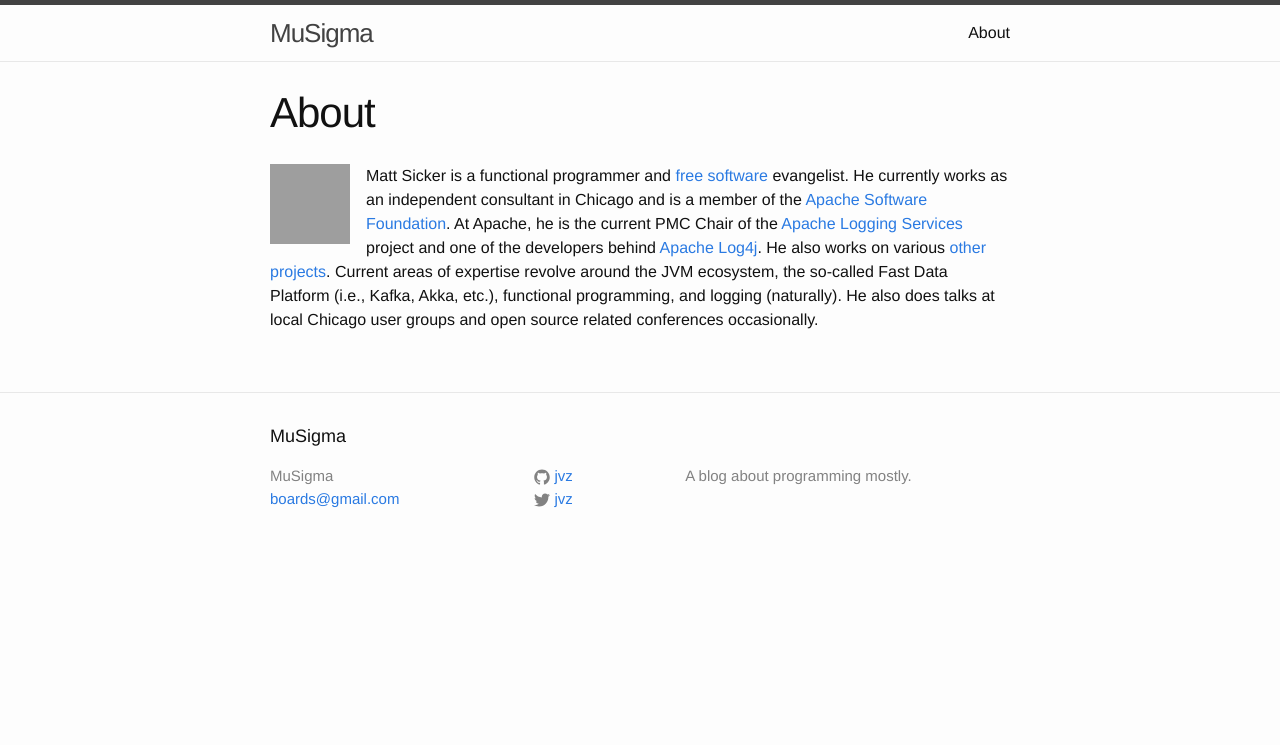
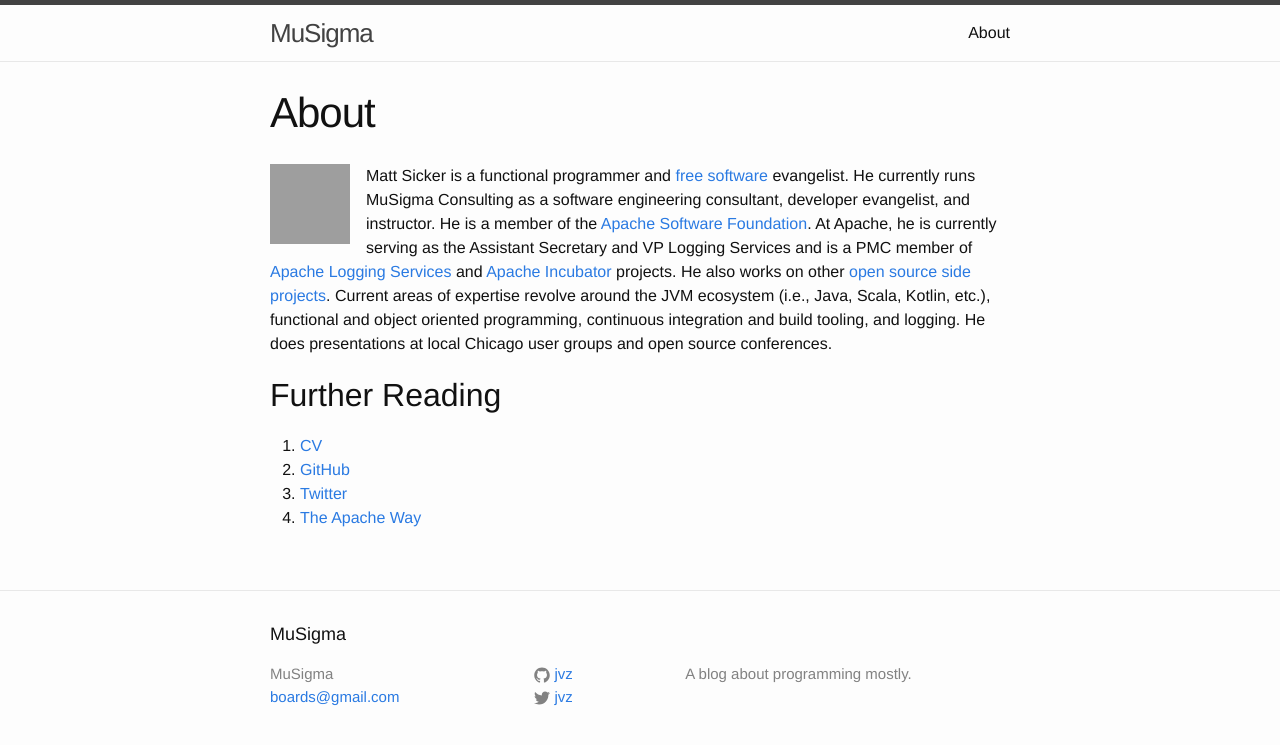
Before and after one commit to jvz/musigma.blog, a Jekyll site: the page built from about.md, in a window 1280 px wide. Shown: the top 745 px of the page. Built offline with Jekyll 4.4.1, drawn with Linux system fonts in a browser that asks for light colours; grey boxes are pictures that could not be loaded.

Commit message:
Update about me summary and links

```diff
--- a/about.md
+++ b/about.md
@@ -6,17 +6,30 @@
 
 {% avatar jvz size=80 %}
 Matt Sicker is a functional programmer and [free software][foss] evangelist.
-He currently works as an independent consultant in Chicago and is a member of
-the [Apache Software Foundation][asf]. At Apache, he is the current PMC Chair
-of the [Apache Logging Services][logging] project and one of the developers
-behind [Apache Log4j][log4j]. He also works on various [other projects][gh].
-Current areas of expertise revolve around the JVM ecosystem, the so-called
-Fast Data Platform (i.e., Kafka, Akka, etc.), functional programming, and
-logging (naturally). He also does talks at local Chicago user groups and
-open source related conferences occasionally.
+He currently runs MuSigma Consulting as a software engineering consultant,
+developer evangelist, and instructor. He is a member of
+the [Apache Software Foundation][asf]. At Apache, he is currently serving as
+the Assistant Secretary and VP Logging Services and is a PMC member of
+[Apache Logging Services][logging] and [Apache Incubator][incubator] projects.
+He also works on other [open source side projects][gh]. Current areas of
+expertise revolve around the JVM ecosystem (i.e., Java, Scala, Kotlin, etc.),
+functional and object oriented programming, continuous integration and build
+tooling, and logging. He does presentations at local Chicago user groups and
+open source conferences.
+
+## Further Reading
+
+0. [CV][cv]
+0. [GitHub][gh]
+0. [Twitter][twitter]
+0. [The Apache Way][apacheway]
 
 [log4j]: https://logging.apache.org/log4j/2.x/
 [logging]: https://logging.apache.org/
 [gh]: https://github.com/jvz
 [foss]: https://www.gnu.org/philosophy/free-sw.en.html
 [asf]: https://www.apache.org/
+[incubator]: https://incubator.apache.org/
+[cv]: https://musigma.blog/cv.pdf
+[twitter]: https://twitter.com/jvz
+[apacheway]: https://www.apache.org/foundation/how-it-works.html
```
